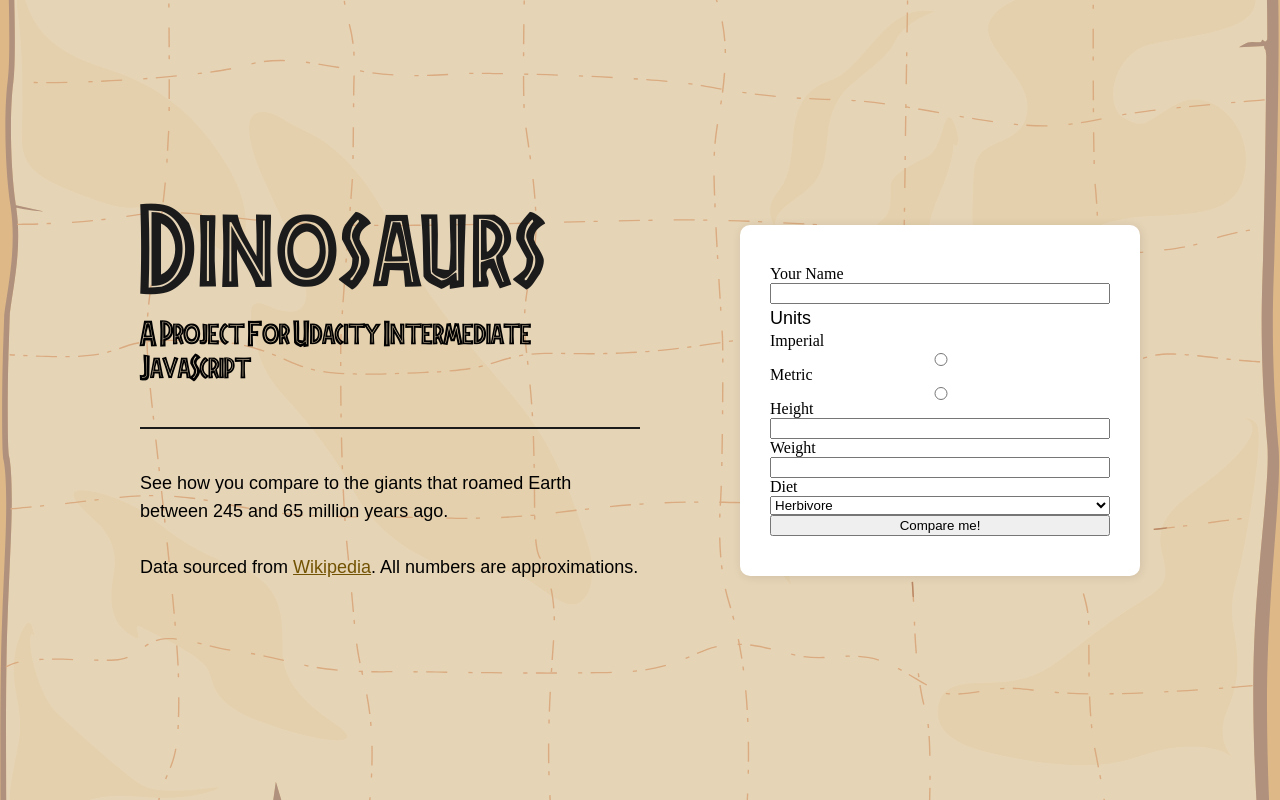
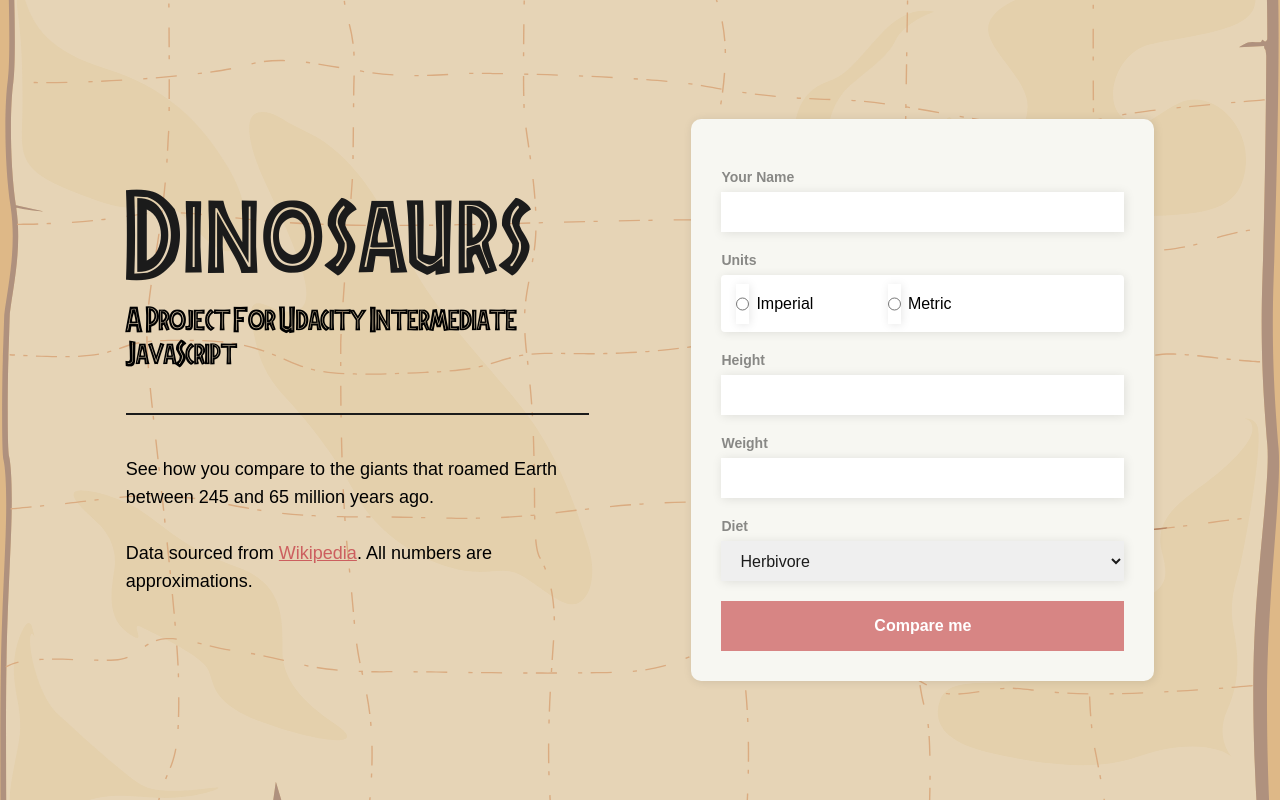
Before and after one commit to brice-pieterse/Udacity-Intermediate-JS-OOP-Dino, a plain HTML site: page index.html in a window 1280 px wide. Drawn offline with Linux system fonts and the light colour scheme.

Commit message:
style: Add styling to form

```diff
--- a/index.html
+++ b/index.html
@@ -1,42 +1,55 @@
 <!DOCTYPE html>
 <html lang="en">
   <head>
-    <link rel="stylesheet" href="./styles.css">
-    <meta charset="UTF-8">
-    <meta name="viewport" content="width=device-width, initial-scale=1.0">
+    <link rel="stylesheet" href="./styles.css" />
+    <meta charset="UTF-8" />
+    <meta name="viewport" content="width=device-width, initial-scale=1.0" />
     <title>Dinograph</title>
   </head>
   <body>
     <div class="dino-background">
-        <img alt="dinosaur-map-wallpaper" class="wallpaper" src="./images/dino-back.svg">
+      <img
+        alt="dinosaur-map-wallpaper"
+        class="wallpaper"
+        src="./images/dino-back.svg"
+      />
       <div class="intro-wrapper">
         <div class="intro-text-container">
           <h1 class="main-title">Dinosaurs</h1>
-                <h2 class="sub-title">A Project For Udacity Intermediate JavaScript</h2>
+          <h2 class="sub-title">
+            A Project For Udacity Intermediate JavaScript
+          </h2>
           <div class="underline"></div>
-                <p class="text-normal">See how you compare to the giants that roamed Earth between 245 and 65 million years ago. <br><br>
-                Data sourced from <a href="https://en.wikipedia.org/wiki/Main_Page">Wikipedia</a>. All numbers are approximations.</p>
+          <p class="text-normal">
+            See how you compare to the giants that roamed Earth between 245 and
+            65 million years ago. <br /><br />
+            Data sourced from
+            <a href="https://en.wikipedia.org/wiki/Main_Page">Wikipedia</a>. All
+            numbers are approximations.
+          </p>
         </div>
         <div class="form-wrapper">
           <form>
-                    <label for="u-name">Your Name</label>
-                    <input type="text" id="u-name">
-                    <p class="text-normal">Units</p>
-                    <label for="imperial">Imperial</label>
-                    <input type="radio" id="imperial">
-                    <label for="metric">Metric</label>
-                    <input type="radio" id="metric">
-                    <label for="height">Height</label>
-                    <input type="number" id="height">
-                    <label for="weight">Weight</label>
-                    <input type="number" id="weight">
-                    <label for="weight">Diet</label>
+            <label class="form-text" for="u-name">Your Name</label>
+            <input type="text" id="u-name" />
+            <p class="form-text">Units</p>
+            <div class="radio-btn-container">
+              <input type="radio" id="imperial" />
+              <label class="radio-text" for="imperial">Imperial</label>
+              <input type="radio" id="metric" />
+              <label class="radio-text" for="metric">Metric</label>
+            </div>
+            <label class="form-text" for="height">Height</label>
+            <input type="number" id="height" />
+            <label class="form-text" for="weight">Weight</label>
+            <input type="number" id="weight" />
+            <label class="form-text" for="weight">Diet</label>
             <select id="diet" name="dier">
               <option value="herbivore">Herbivore</option>
               <option value="carnivore">Carnivore</option>
               <option value="omnivore">Omnivore</option>
             </select>
-                    <button>Compare me!</button>
+            <button>Compare me</button>
           </form>
         </div>
       </div>
--- a/styles.css
+++ b/styles.css
@@ -62,7 +62,7 @@ body {
 }
 
 .intro-text-container {
-    width: 50%;
+    width: 45%;
     margin-right: 10%;
     padding-top: 40px;
 }
@@ -76,10 +76,9 @@ body {
 }
 
 .form-wrapper {
-    padding: 40px 30px 40px 30px;
-    background-color: white;
-    width: 40%;
-    min-height: 200px;
+    padding: 30px 30px 30px 30px;
+    background-color: rgb(247, 247, 242);
+    width: 45%;
     box-shadow: 1px 1px 10px rgb(0,0,0,0.1);
     border-radius: 10px;
 }
@@ -87,7 +86,53 @@ body {
 form {
     display: flex;
     flex-direction: column;
+}
 
+.radio-btn-container {
+    height: auto;
+    display: flex;
+    flex-direction: row;
+    align-items: center;
+    justify-content: flex-start;
+    background-color: white;
+    padding: 7px 15px 7px 15px;
+    box-shadow: 1px 1px 10px rgb(0,0,0,0.1);
+    border-radius: 4px;
+}
+
+input, select {
+    height: 40px;
+    border-style: none;
+    box-shadow: 1px 1px 10px rgb(0,0,0,0.1);
+    padding-left: 15px;
+    font-size: 16px;
+    font-weight: 500;
+    font-family: sans-serif;
+    color: #1b1b1b;
+}
+
+.radio-btn-container input {
+    position: relative;
+    bottom: 1px;
+    margin-left: 0;
+    margin-right: 7px;
+}
+
+button {
+    margin-top: 20px;
+    height: 50px;
+    font-family: sans-serif;
+    font-size: 16px;
+    font-weight: 600;
+    border-style: none;
+    background-color: rgb(204, 95, 95, 0.75);
+    color: white;
+    cursor: pointer;
+}
+
+
+button:hover {
+    background-color: rgb(204, 95, 95);
 }
 
 
@@ -117,6 +162,24 @@ form {
     margin:0;
 }
 
+.form-text {
+    margin-top: 20px;
+    margin-bottom: 7px;
+    font-size: 14px;
+    font-weight: 600;
+    font-family: sans-serif;
+    color: #1b1b1b;
+    opacity: 0.5;
+}
+
+.radio-text {
+    font-family: sans-serif;
+    font-weight: 500;
+    font-size: 16px;
+    line-height: 34px;
+    margin-right: 20%;
+}
+
 a {
-    color: rgb(114, 83, 4);
+    color: rgb(204, 95, 95);
 }
```
Lines whose indentation alone changed are shown as unchanged.
